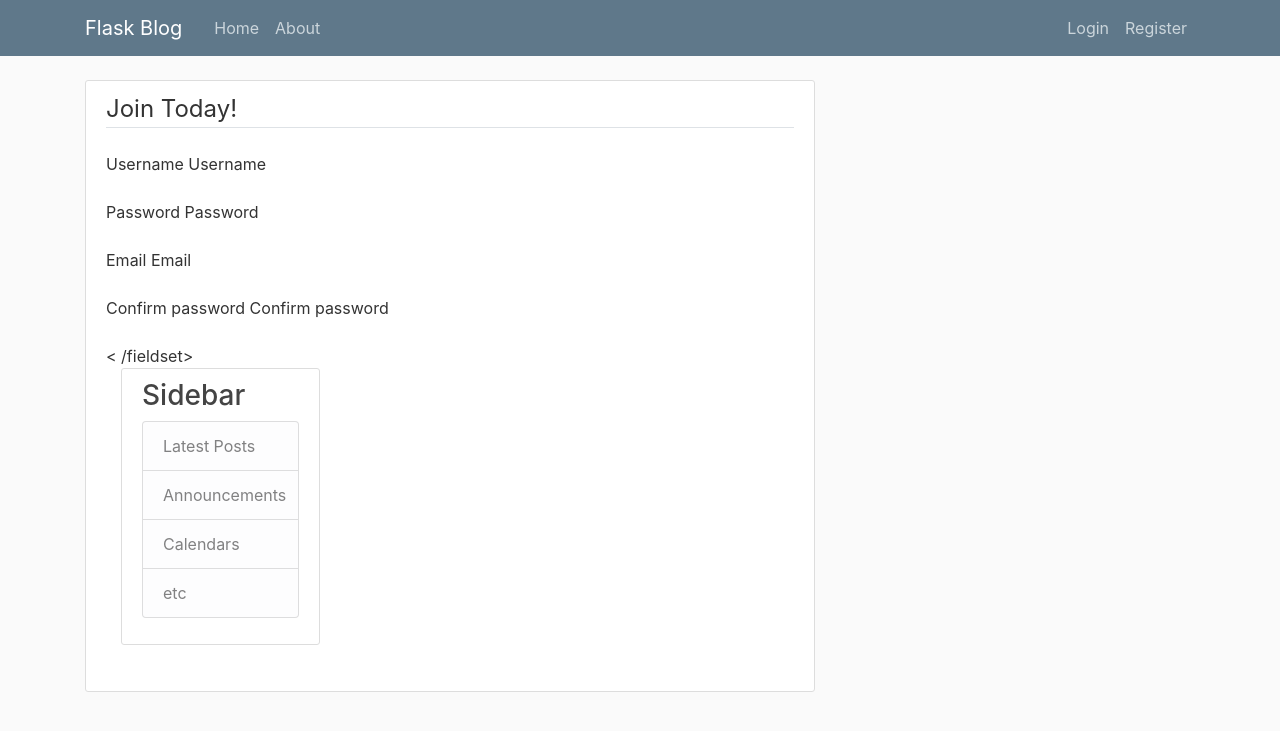
After one commit to IshaanArekar/Python-Flask-Blog, a Flask app: template Templates/register.html in a window 1280 px wide. The commit adds this page. Shown: the top 731 px of the page. Run offline with Flask 3, Linux system fonts and the light colour scheme; the template is opened without the code that fills it: most values are stand-ins (such as "Sample title", 1, 10 or a date in 2020); form fields are guessed from the names that the template uses; some libraries are stand-ins or nearby versions.

Commit message:
Added forms to the app

```diff
--- a/Templates/layout.html
+++ b/Templates/layout.html
@@ -42,8 +42,7 @@
     </div>
     <div class="col-md-4">
       <div class="content-section">
-        <h3>Our Sidebar</h3>
-        <p class='text-muted'>You can put any information here you'd like.
+        <h3>Sidebar</h3>
           <ul class="list-group">
             <li class="list-group-item list-group-item-light">Latest Posts</li>
             <li class="list-group-item list-group-item-light">Announcements</li>
--- /dev/null
+++ b/Templates/register.html
@@ -0,0 +1,33 @@
+{%extends "layout.html"%}
+{%block content%}
+     <div class = 'content-section'>
+        <form method = "POST" action = "">
+            {{form.hidden_tag()}}
+            <fieldset class = "form-group">
+                <legend class = "border-bottom mb-4"> Join Today!</legend>
+                <div>
+                    <div class = "form-group">
+                    {{form.username.label(class = "form-control-label")}}
+                    {{form.username.label(class = "form-control-label form-control-label-lg")}}
+                </div>
+                <div>
+                    <div class = "form-group">
+                    {{form.Password.label(class = "form-control-label")}}
+                    {{form.Password.label(class = "form-control-label form-control-label-lg")}}
+                </div>
+                <div>
+                    <div class = "form-group">
+                    {{form.Email.label(class = "form-control-label")}}
+                    {{form.Email.label(class = "form-control-label form-control-label-lg")}}
+                </div>
+                <div>
+                    <div class = "form-group">
+                    {{form.Confirm_Password.label(class = "form-control-label")}}
+                    {{form.Confirm_Password.label(class = "form-control-label form-control-label-lg")}}
+                </div>
+
+
+            < /fieldset>
+        </form>
+     </div>
+{%endblock%}
--- a/flaskblog.py
+++ b/flaskblog.py
@@ -1,23 +1,24 @@
-from flask import Flask , render_template
+from flask import Flask , render_template, url_for
 app = Flask(__name__)
 
 posts = [
     {
         'author' : 'Ishaan Arekar',
-        'title' : 'blog post 1',
-        'content' : 'blog post 1 content',
+        'title' : 'Blog post 1',
+        'content' : 'Blog post 1 content',
         'date_posted' : '21st April, 2026'
 
     },
     {
 
         'author' : 'test',
-        'title' : 'blog post 2',
-        'content' : 'blog post 2 content',
+        'title' : 'Blog post 2',
+        'content' : 'Blog post 2 content',
         'date_posted' : '21st April, 2023'
 
     }
     ]
+
 
 
 @app.route("/")
@@ -27,10 +28,11 @@ def home():
 
 
 
+
 @app.route("/about")
 def about():
     return render_template('about.html', title = 'About')
 
 
 if __name__ == '__main__':
-    app.run(debug=True)
+    app.run(debug=True, port= 5001)
--- /dev/null
+++ b/forms.py
@@ -0,0 +1,6 @@
+from flak_wtf import FlaskForm
+from wtforms import StringField
+from wtforms.validators import DataRequired , length
+
+class RegistrationForm(FlaskForm):
+    Username = StringField('Username', validators = [DataRequired(), length(min = 2, max = 20) ])
```
Also changed, not shown: Templates/home.html (+10 -3 lines), Templates/login.html (added).
